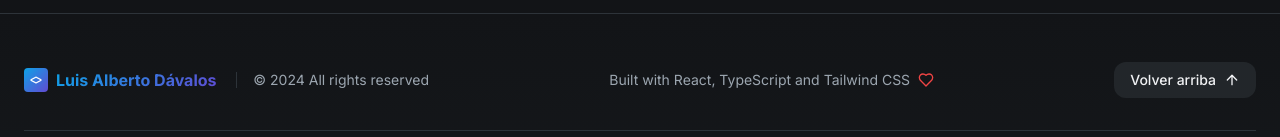
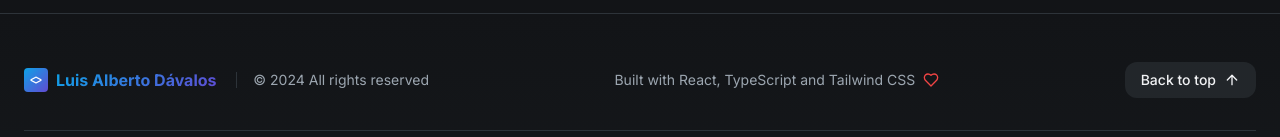
Before and after one commit to Kstor10/albertodavalos, a React (Vite) app: page / in a window 1280 px wide. Shown: the part 5293-5430 px from the top of the page. Built offline with nearby package versions, Linux system fonts and the light colour scheme.

Commit message:
Ensure language consistency
Make sure all content is displayed in the selected language (Spanish or English) by verifying the translations in the LanguageContext.

```diff
--- a/src/components/Footer.tsx
+++ b/src/components/Footer.tsx
@@ -40,8 +40,8 @@ const Footer: React.FC = () => {
           </div>
 
           {/* Right Section - Back to Top */}
-          <button onClick={scrollToTop} className="flex items-center space-x-2 px-4 py-2 rounded-lg bg-muted hover:bg-muted/80 transition-all duration-300 hover:scale-105 group" aria-label="Volver arriba">
-            <span className="text-sm font-medium">Volver arriba</span>
+          <button onClick={scrollToTop} className="flex items-center space-x-2 px-4 py-2 rounded-lg bg-muted hover:bg-muted/80 transition-all duration-300 hover:scale-105 group" aria-label={t('footer.backToTop')}>
+            <span className="text-sm font-medium">{t('footer.backToTop')}</span>
             <ArrowUp size={16} className="group-hover:-translate-y-1 transition-transform" />
           </button>
         </div>
--- a/src/contexts/LanguageContext.tsx
+++ b/src/contexts/LanguageContext.tsx
@@ -59,7 +59,8 @@ const translations = {
 
     // Footer
     'footer.rights': 'Todos los derechos reservados',
-    'footer.built': 'Construido con React, TypeScript y Tailwind CSS'
+    'footer.built': 'Construido con React, TypeScript y Tailwind CSS',
+    'footer.backToTop': 'Volver arriba'
   },
   en: {
     // Navigation
@@ -109,7 +110,8 @@ const translations = {
 
     // Footer
     'footer.rights': 'All rights reserved',
-    'footer.built': 'Built with React, TypeScript and Tailwind CSS'
+    'footer.built': 'Built with React, TypeScript and Tailwind CSS',
+    'footer.backToTop': 'Back to top'
   }
 };
 
```
